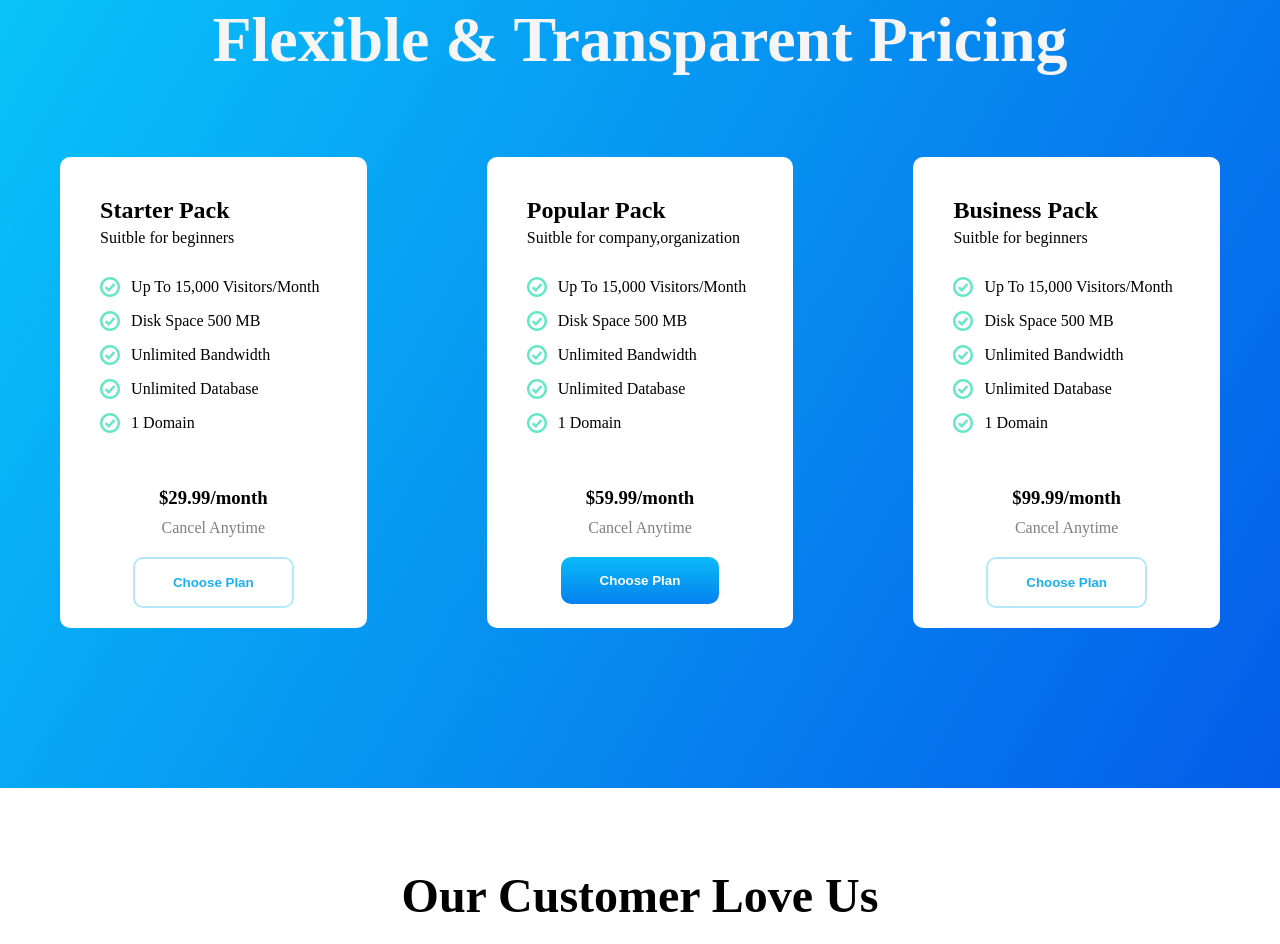
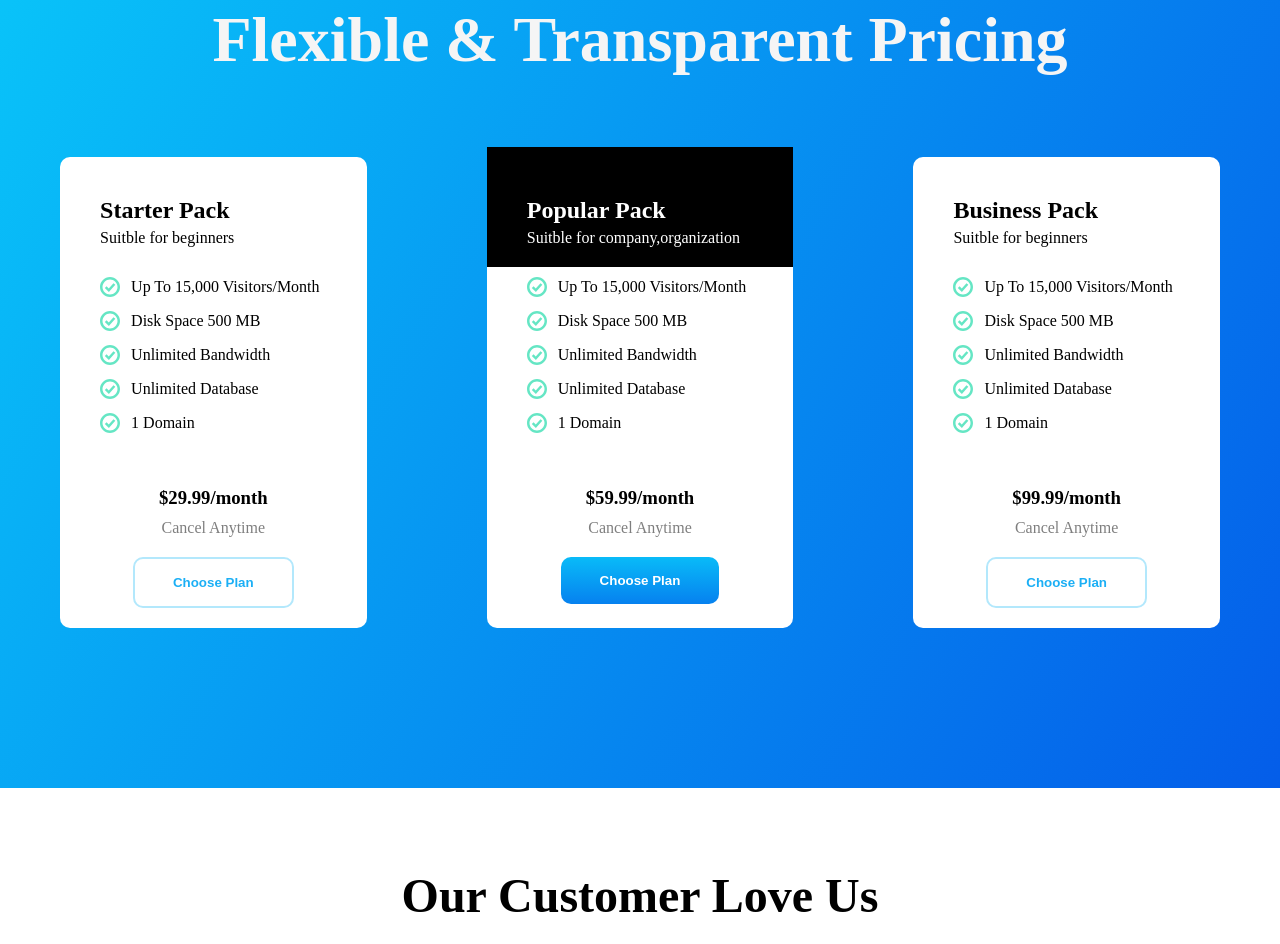
Before and after one commit to Dipanjansur/Staitc_page_11, a plain HTML site: page index.html in a window 1280 px wide. Shown: the part 2355-3299 px from the top of the page. Drawn offline with Linux system fonts and the light colour scheme.

Commit message:
Fixed highlight color issue

```diff
--- a/index.html
+++ b/index.html
@@ -146,10 +146,11 @@
                     </div>
 
                     <div class="container_5_sub active">
+                        <div class="cont5_bb"></div>
                         <div class="sub_head_5b dark_5b">
                             <h3>Popular Pack</h3>
                             <p>Suitble for company,organization</p>
-                            <div class="cont5_bb"></div>
+
                         </div>
 
                         <ul class="list_images">
--- a/styles/styles.css
+++ b/styles/styles.css
@@ -150,19 +150,23 @@ nav .list_item{
 margin:20px 5px 5px 0px;
 font-size: 1.5rem;
 }
+.active{
+    position: relative;
+}
 .dark_5b{
-/* color: whitesmoke;
-position: relative;
-z-index: 2; */
+    color: white;
+    position:relative;
+    z-index: 2;
 }
-/* .cont5_bb{
-    position: relative;
-    top:-70px;
-    height: 20vh;
+.cont5_bb{
+    position:absolute;
+    top:-10px;
+    left:0px;
+    height: 15vh;
     width:100%;
-    z-index: -1;
+    /* z-index: -1;  */
     background-color: black;
-} */
+}
 .list_images{
     margin-top:30px;
     margin-bottom: 40px;
```
